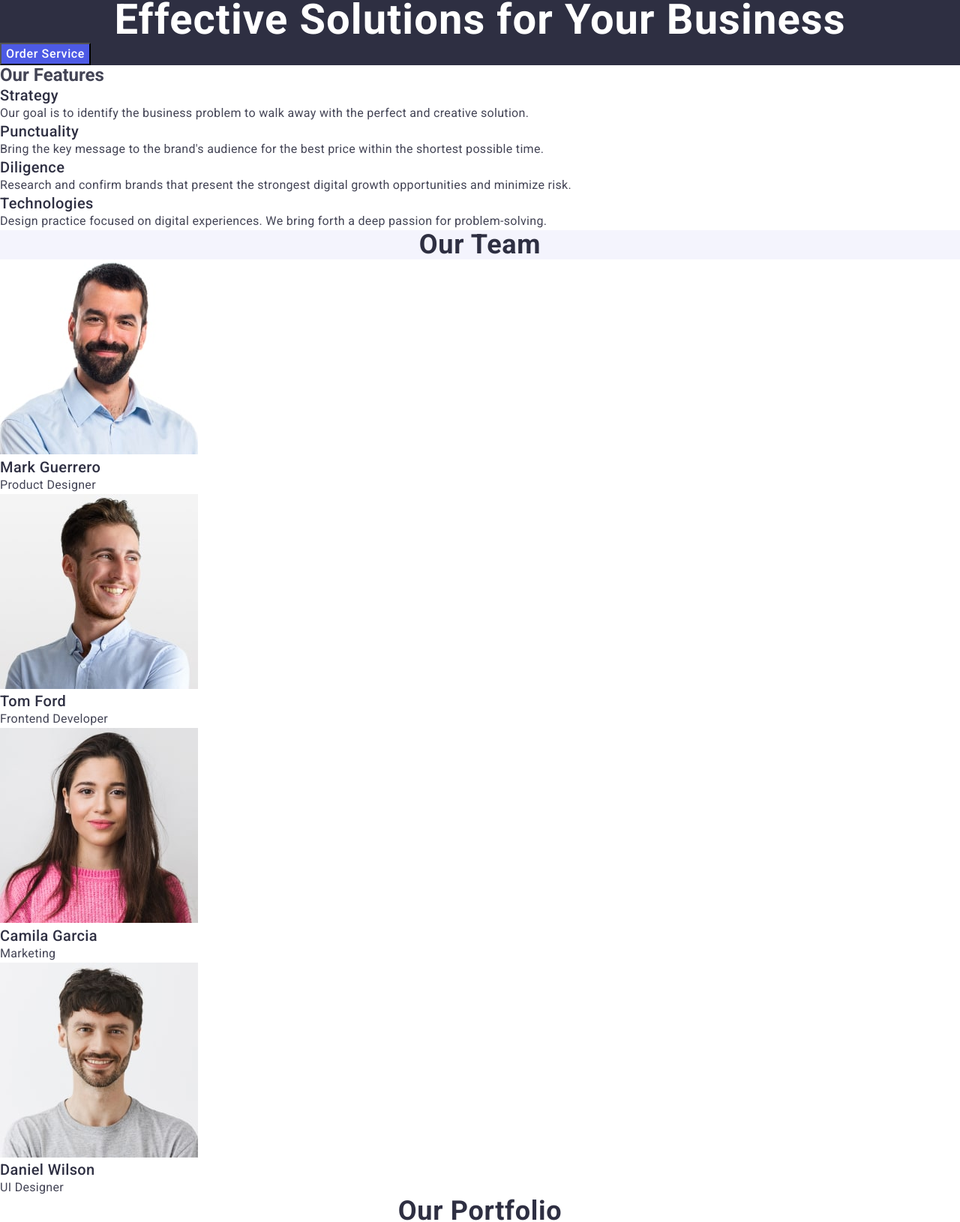
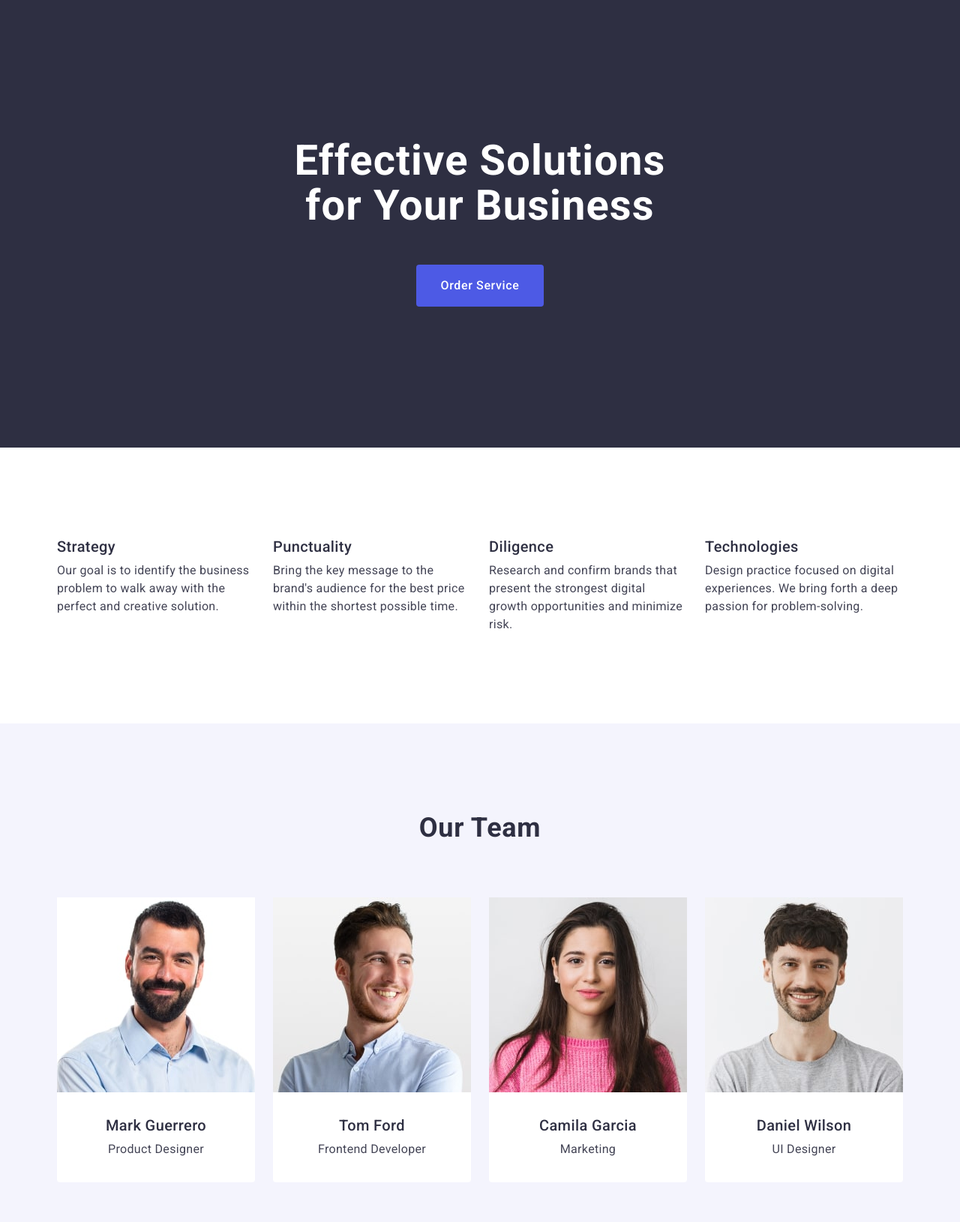
Before and after one commit to DarkLordSith/goit-markup-hw-03, a plain HTML site: page index.html in a window 1280 px wide. Shown: the part 76-1706 px from the top of the page at 75% size. Drawn offline with nearby package versions, Linux system fonts and the light colour scheme.

Commit message:
add styles

```diff
--- a/css/style.css
+++ b/css/style.css
@@ -25,6 +25,21 @@ p {
 
 a {
   text-decoration: none;
+}
+
+img {
+  display: block;
+}
+
+.visually-hidden {
+  position: absolute;
+  width: 1px;
+  height: 1px;
+  margin: -1px;
+  border: 0;
+  padding: 0;
+  white-space: nowrap;
+  overflow: hidden;
 }
 /* ------------------------------ */
 
@@ -127,12 +142,22 @@ a {
   background-color: #2e2f42;
 }
 
+.hero-container {
+  text-align: center;
+  padding-top: 188px;
+  padding-bottom: 188px;
+}
+
 .hero-title {
   font-size: 56px;
   line-height: 1.07;
   letter-spacing: 0.02em;
   text-align: center;
   color: #fff;
+  margin-bottom: 48px;
+  max-width: 496px;
+  margin-left: auto;
+  margin-right: auto;
 }
 
 .hero-btn {
@@ -143,6 +168,11 @@ a {
   letter-spacing: 0.04em;
   color: #fff;
   cursor: pointer;
+  display: block;
+  margin: 0 auto;
+  border-radius: 4px;
+  padding: 16px 32px;
+  border: none;
 }
 
 .hero-btn:hover,
@@ -157,9 +187,14 @@ a {
 }
 
 .features-list {
+  display: flex;
+  gap: 24px;
+  padding-top: 120px;
+  padding-bottom: 120px;
 }
 
 .features-item {
+  width: calc((100% - 3 * 24px) / 3);
 }
 
 .features-subtitle {
@@ -168,6 +203,7 @@ a {
   line-height: 1.2;
   letter-spacing: 0.02em;
   color: #2e2f42;
+  margin-bottom: 8px;
 }
 
 .features-item-text {
@@ -181,7 +217,10 @@ a {
 
 .team {
   background-color: #f4f4fd;
+  padding-top: 120px;
+  padding-bottom: 120px;
 }
+
 .team-title {
   font-size: 36px;
   line-height: 1.11;
@@ -189,21 +228,38 @@ a {
   text-align: center;
   color: #2e2f42;
   text-transform: capitalize;
+  margin-bottom: 72px;
 }
+
 .team-list {
+  display: flex;
+  gap: 24px;
 }
+
 .team-item {
   background-color: #ffffff;
+  width: calc((100% - 3 * 24px) / 4);
+  border-radius: 0 0 4px 4px;
 }
+
 .team-image {
+  margin-bottom: 32px;
 }
+
+.team-contant {
+  text-align: center;
+  margin-bottom: 32px;
+}
+
 .team-subtitle {
   font-weight: 500;
   font-size: 20px;
   line-height: 1.2;
   letter-spacing: 0.02em;
   color: #2e2f42;
+  margin-bottom: 8px;
 }
+
 .team-text {
   font-size: 16px;
   line-height: 1.5;
@@ -214,6 +270,8 @@ a {
 /* -----------OUR PORTFOLIO------------ */
 
 .portfolio {
+  padding-top: 120px;
+  padding-bottom: 120px;
 }
 
 .portfolio-title {
@@ -223,9 +281,13 @@ a {
   text-align: center;
   text-transform: capitalize;
   color: #2e2f42;
+  margin-bottom: 72px;
 }
 
 .portfolio-list {
+  display: flex;
+  gap: 48px 24px;
+  flex-wrap: wrap;
 }
 
 .portfolio-item {
@@ -234,12 +296,20 @@ a {
 .portfolio-image {
 }
 
+.portfolio-content {
+  border-bottom: 1px solid #e7e9fc;
+  border-left: 1px solid #e7e9fc;
+  border-right: 1px solid #e7e9fc;
+  padding: 32px 16px;
+}
+
 .portfolio-subtitle {
   font-weight: 500;
   font-size: 20px;
   line-height: 1.2;
   letter-spacing: 0.02em;
   color: #2e2f42;
+  margin-bottom: 8px;
 }
 
 .portfolio-text {
@@ -254,9 +324,20 @@ a {
   background-color: #2e2f42;
 }
 
+.footer-content {
+  padding-top: 100px;
+  padding-bottom: 100px;
+}
+
+.footer-logo {
+  display: flex;
+  padding-bottom: 16px;
+}
+
 .footer-text {
   line-height: 1.5;
   letter-spacing: 0.02em;
   color: #f4f4fd;
+  max-width: 264px;
 }
 /* ------------------------------------ */
--- a/index.html
+++ b/index.html
@@ -56,12 +56,14 @@
     </header>
     <main>
       <section class="hero">
+        <div class="container hero-container">
           <h1 class="hero-title">Effective Solutions for Your Business</h1>
           <button type="button" class="hero-btn">Order Service</button>
+        </div>
       </section>
       <section class="features">
         <h2 class="visually-hidden">Our Features</h2>
-        <ul class="features-list">
+        <ul class="container features-list">
           <li class="features-item">
             <h3 class="features-subtitle">Strategy</h3>
             <p class="features-item-text">
@@ -94,7 +96,7 @@
       </section>
       <section class="team">
         <h2 class="team-title">Our Team</h2>
-        <ul class="team-list">
+        <ul class="container team-list">
           <li class="team-item">
             <img
               src="./images/img-1.jpg"
@@ -102,8 +104,10 @@
               width="264"
               class="team-image"
             />
+            <div class="team-contant">
               <h3 class="team-subtitle">Mark Guerrero</h3>
               <p class="team-text">Product Designer</p>
+            </div>
           </li>
           <li class="team-item">
             <img
@@ -112,8 +116,10 @@
               width="264"
               class="team-image"
             />
+            <div class="team-contant">
               <h3 class="team-subtitle">Tom Ford</h3>
               <p class="team-text">Frontend Developer</p>
+            </div>
           </li>
           <li class="team-item">
             <img
@@ -122,8 +128,10 @@
               width="264"
               class="team-image"
             />
+            <div class="team-contant">
               <h3 class="team-subtitle">Camila Garcia</h3>
               <p class="team-text">Marketing</p>
+            </div>
           </li>
           <li class="team-item">
             <img
@@ -132,14 +140,16 @@
               width="264"
               class="team-image"
             />
+            <div class="team-contant">
               <h3 class="team-subtitle">Daniel Wilson</h3>
               <p class="team-text">UI Designer</p>
+            </div>
           </li>
         </ul>
       </section>
       <section class="portfolio">
         <h2 class="portfolio-title">Our Portfolio</h2>
-        <ul class="portfolio-list">
+        <ul class="container portfolio-list">
           <li class="portfolio-item">
             <img
               src="./images/img-5.jpg"
@@ -147,8 +157,10 @@
               width="360"
               class="portfolio-image"
             />
+            <div class="portfolio-content">
               <h3 class="portfolio-subtitle">Banking App</h3>
               <p class="portfolio-text">App</p>
+            </div>
           </li>
           <li class="portfolio-item">
             <img
@@ -157,8 +169,10 @@
               width="360"
               class="portfolio-image"
             />
+            <div class="portfolio-content">
               <h3 class="portfolio-subtitle">Cashless Payment</h3>
               <p class="portfolio-text">Marketing</p>
+            </div>
           </li>
           <li class="portfolio-item">
             <img
@@ -167,8 +181,10 @@
               width="360"
               class="portfolio-image"
             />
+            <div class="portfolio-content">
               <h3 class="portfolio-subtitle">Meditation App</h3>
               <p class="portfolio-text">App</p>
+            </div>
           </li>
           <li class="portfolio-item">
             <img
@@ -177,8 +193,10 @@
               width="360"
               class="portfolio-image"
             />
+            <div class="portfolio-content">
               <h3 class="portfolio-subtitle">Taxi Service</h3>
               <p class="portfolio-text">Marketing</p>
+            </div>
           </li>
           <li class="portfolio-item">
             <img
@@ -187,8 +205,10 @@
               width="360"
               class="portfolio-image"
             />
+            <div class="portfolio-content">
               <h3 class="portfolio-subtitle">Screen Illustrations</h3>
               <p class="portfolio-text">Design</p>
+            </div>
           </li>
           <li class="portfolio-item">
             <img
@@ -197,20 +217,24 @@
               width="360"
               class="portfolio-image"
             />
+            <div class="portfolio-content">
               <h3 class="portfolio-subtitle">Online Courses</h3>
               <p class="portfolio-text">Marketing</p>
+            </div>
           </li>
         </ul>
       </section>
     </main>
     <footer class="page-footer">
+      <div class="container footer-content">
         <a href="./index.html" class="logo footer-logo">
           Web<span class="logo-part">Studio</span>
         </a>
         <p class="footer-text">
-        Increase the flow of customers and sales for your business with digital
-        marketing & growth solutions.
+          Increase the flow of customers and sales for your business with
+          digital marketing & growth solutions.
         </p>
+      </div>
     </footer>
   </body>
 </html>
```
Lines whose indentation alone changed are shown as unchanged.
